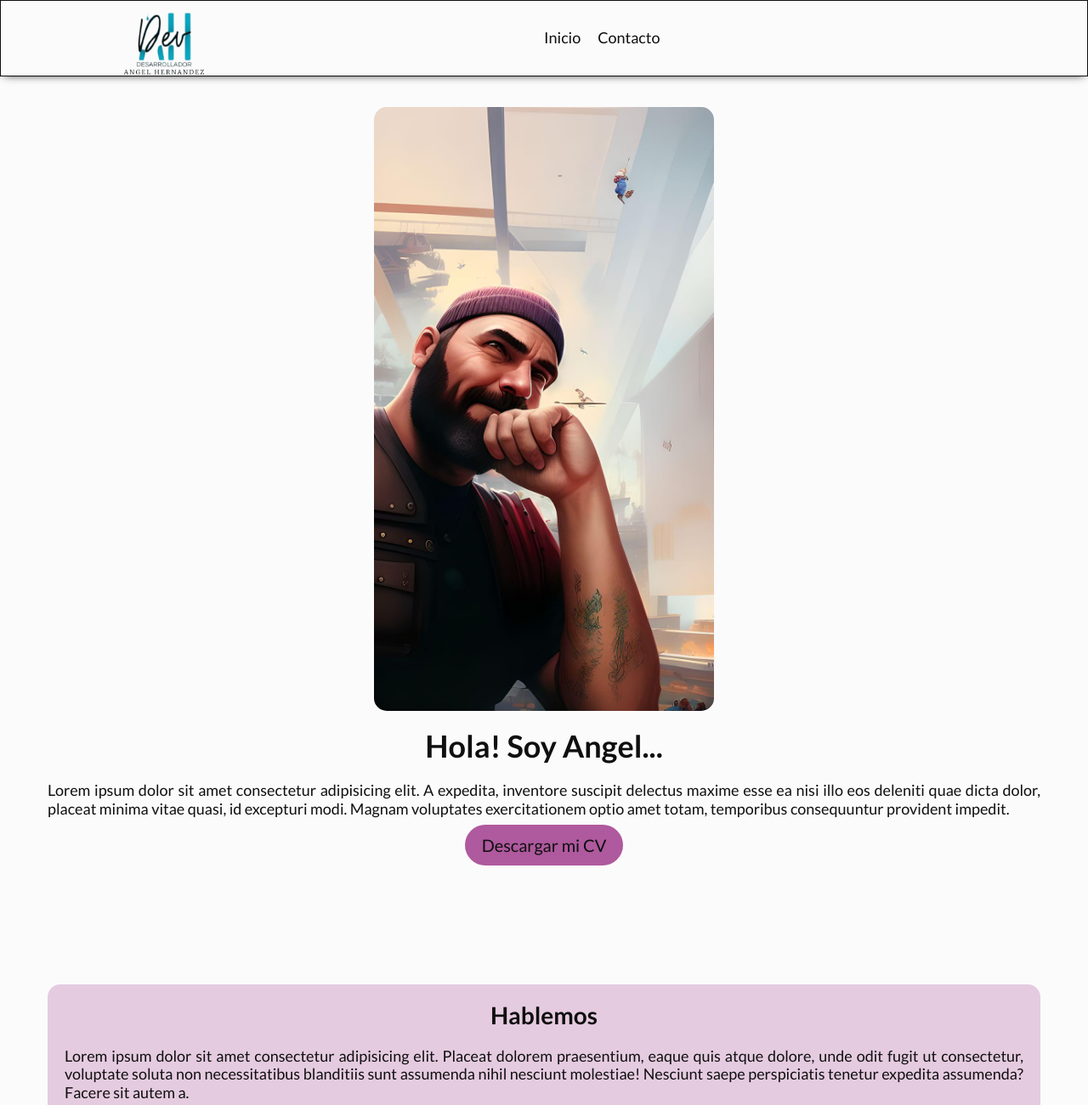
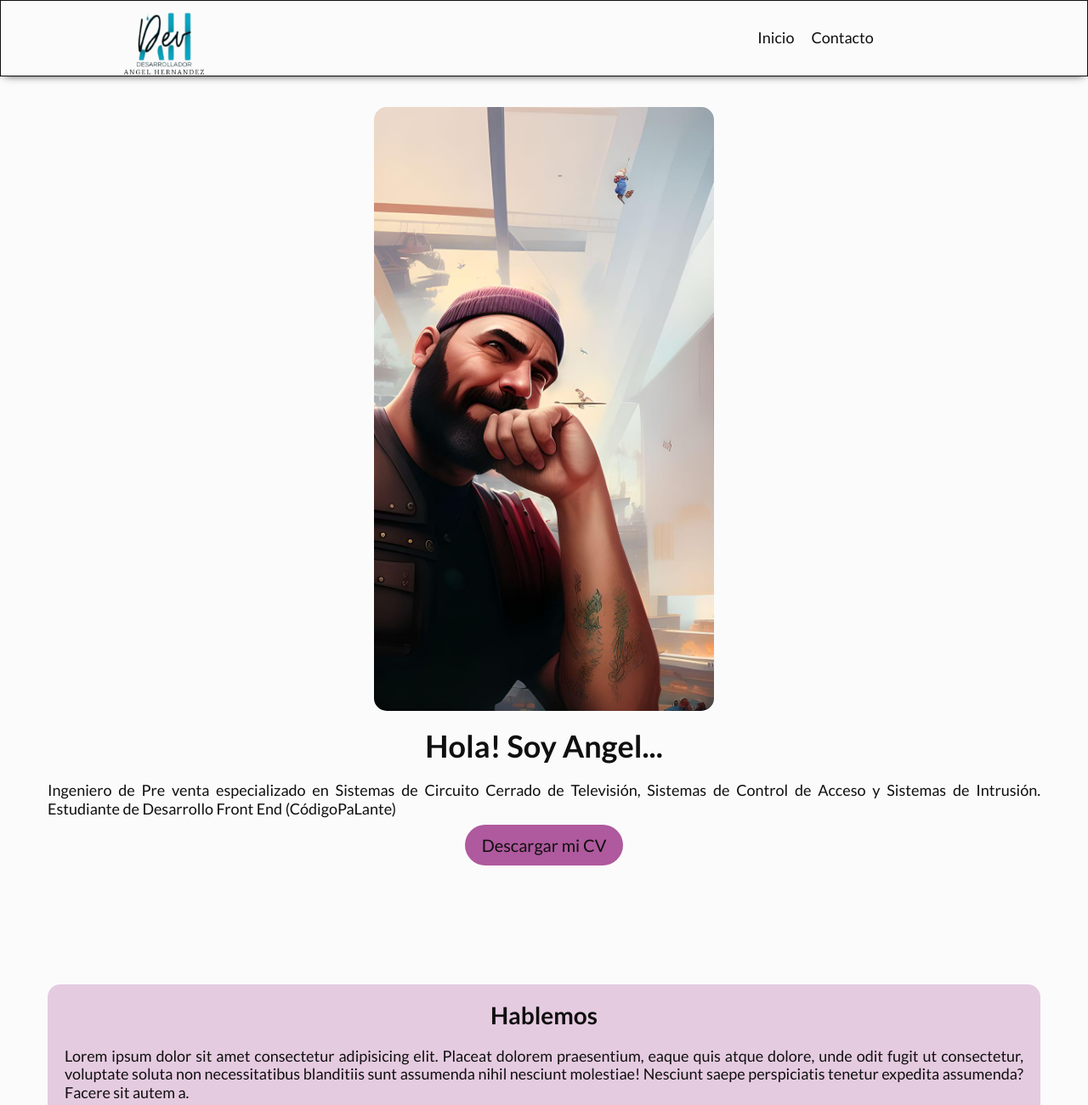
Before and after one commit to NTK-X/CPL-P1, a plain HTML site: page index.html in a window 1280 px wide. Shown: the top 1301 px of the page at 85% size. Drawn offline with Linux system fonts and the light colour scheme.

Commit message:
Añadidas referencias a 3 last a. Commit de control para los sig.

```diff
--- a/css/styles.css
+++ b/css/styles.css
@@ -90,12 +90,13 @@ header {
 .navbar {
     display: flex;
     width: 50%;
+    justify-content: center;
 }
 
 .navbar-menu {
     display: flex;
     font-size: 20px;
-    justify-content: space-evenly;
+
     gap: 20px;
 }
 
--- a/index.html
+++ b/index.html
@@ -4,7 +4,7 @@
         <meta charset="UTF-8" />
         <meta http-equiv="X-UA-Compatible" content="IE=edge" />
         <meta name="viewport" content="width=device-width, initial-scale=1.0" />
-        <title>Nombre Apellido</title>
+        <title>Angel Hernandez</title>
 
         <!-- CSS -->
         <link rel="stylesheet" href="css/styles.css" />
@@ -42,12 +42,9 @@
                 <article class="about-me">
                     <h1>Hola! Soy Angel...</h1>
                     <p>
-                        Lorem ipsum dolor sit amet consectetur adipisicing elit.
-                        A expedita, inventore suscipit delectus maxime esse ea
-                        nisi illo eos deleniti quae dicta dolor, placeat minima
-                        vitae quasi, id excepturi modi. Magnam voluptates
-                        exercitationem optio amet totam, temporibus consequuntur
-                        provident impedit.
+                        Ingeniero de Pre venta especializado en Sistemas de Circuito
+                    Cerrado de Televisión, Sistemas de Control de Acceso y
+                    Sistemas de Intrusión. Estudiante de Desarrollo Front End (CódigoPaLante)
                     </p>
                     <a href="" class="btn-CV"><span> Descargar mi CV</span></a>
                 </article>
@@ -65,9 +62,9 @@
                     </p>
                 </article>
                 <div class="contact-icons">
-                    <a href=""><img src="./img/mail.png" alt="mail" /></a
-                    ><a href=""><img src="./img/github.png" alt="github" /></a
-                    ><a href=""><img src="./img/linkedin.png" alt="" /></a>
+                    <a href="mailto:hernandezm.angel@gmail.com" target="_blank"><img src="./img/mail.png" alt="mail" /></a
+                    ><a href="https://github.com/NTK-X" target="_blank"><img src="./img/github.png" alt="github" /></a
+                    ><a href="https://www.linkedin.com/in/angel-hernandez-504748112" target="_blank"><img src="./img/linkedin.png" alt="" /></a>
                 </div>
             </section>
         </main>
```
